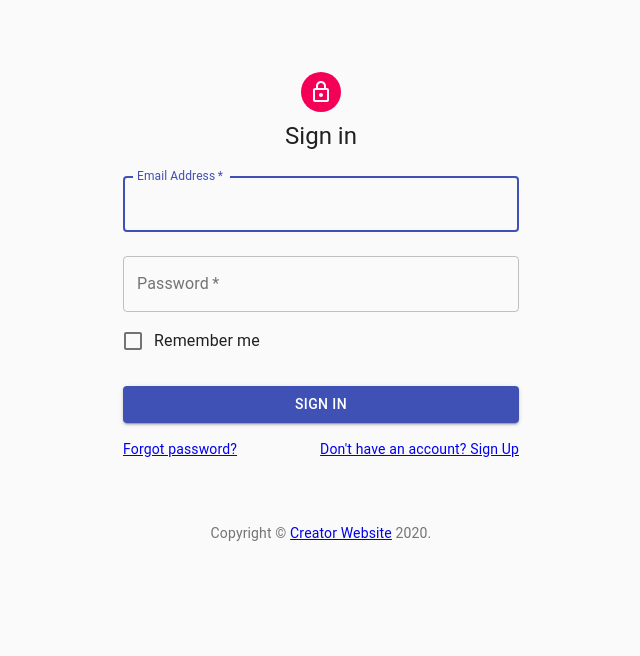
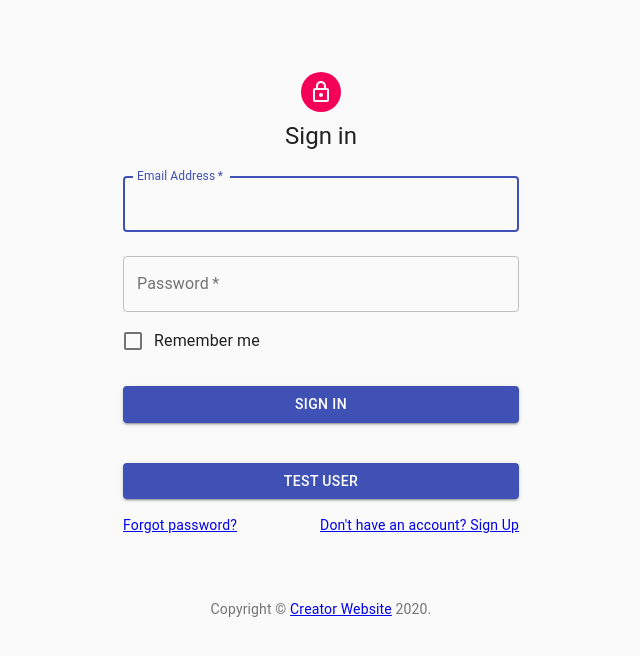
Before and after one commit to hiro9108/mock-web-application, a React (Create React App) app: page /signIn in a window 1280 px wide. Shown: the top 656 px of the page, without its empty margins (319-959 px from the left). Built offline with nearby package versions, Linux system fonts and the light colour scheme.

Commit message:
feat: add test login user

```diff
--- a/src/App.tsx
+++ b/src/App.tsx
@@ -10,7 +10,7 @@ const App = () => {
     <>
       <Router>
         <Switch>
-            <Route exact path='/'  component={Main} />
+            <Route exact path='/' component={Main} />
             <Route exact path='/signIn' component={SignIn} />
             <Route exact path='/signUp' component={SignUp} />
             <Route exact path='/secret' component={Secret} />
--- a/src/components/Secret.tsx
+++ b/src/components/Secret.tsx
@@ -6,8 +6,9 @@ const secret = () => (
     <div>
         <div className={classes.Header}>Secret Page</div>
         <div className={classes.Element}><p><Link to='#'>Go to Python</Link></p></div>
-        <div className={classes.Element}><p><Link to='/nodejs'>Go to Nodejs</Link></p></div>
+        <div className={classes.Element}><p><Link to='#'>Go to Nodejs</Link></p></div>
         <div className={classes.Element}><p><Link to='#'>Go to Golang</Link></p></div>
+        <div className={classes.Element}><p><Link to='/'>Go to Top Page</Link></p></div>
     </div>
 );
 
--- a/src/components/SignIn.tsx
+++ b/src/components/SignIn.tsx
@@ -86,6 +86,17 @@ export default function SignIn() {
                     >
                         Sign In
                     </Button>
+                    <Link to='/secret'>
+                        <Button
+                            type="button"
+                            fullWidth
+                            variant="contained"
+                            color="primary"
+                            className={classes.submit}
+                        >
+                            Test User
+                        </Button>
+                    </Link>
                     <Grid container>
                         <Grid item xs>
                             <Link to="/">
```
